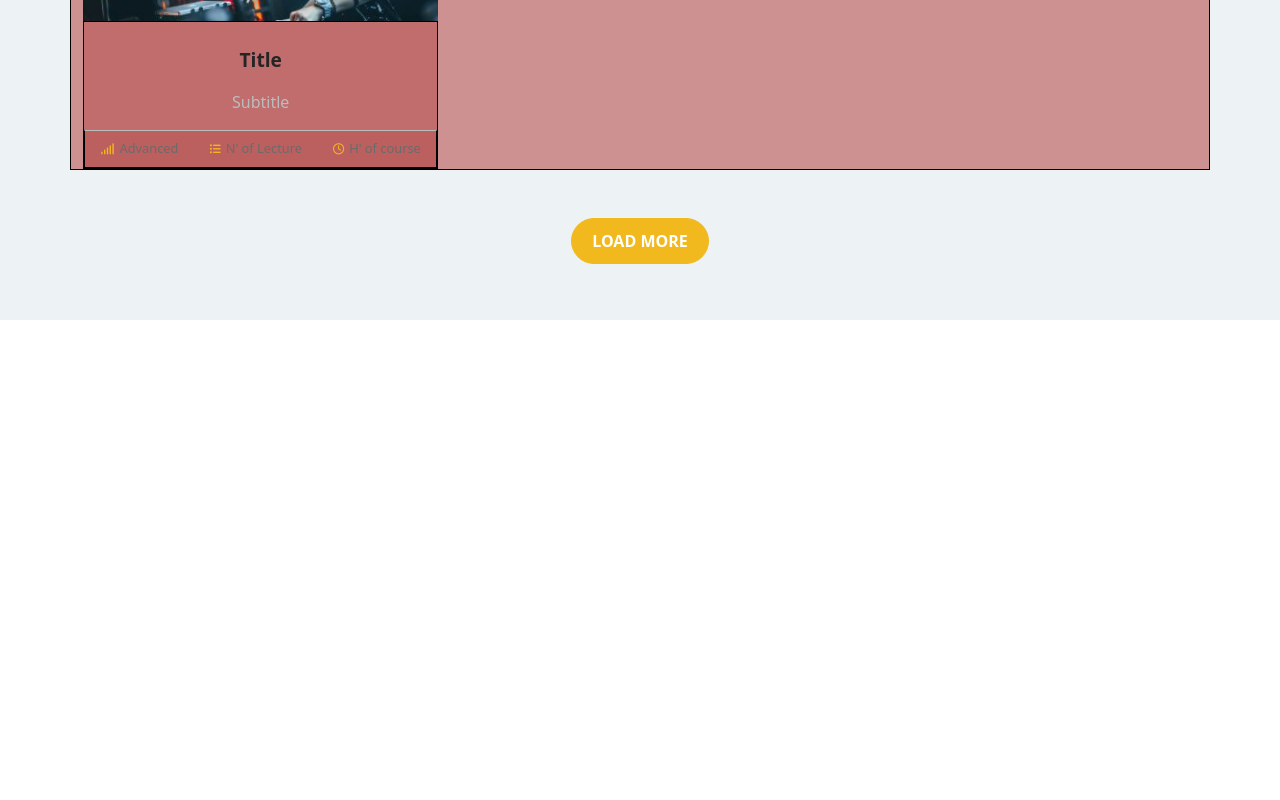
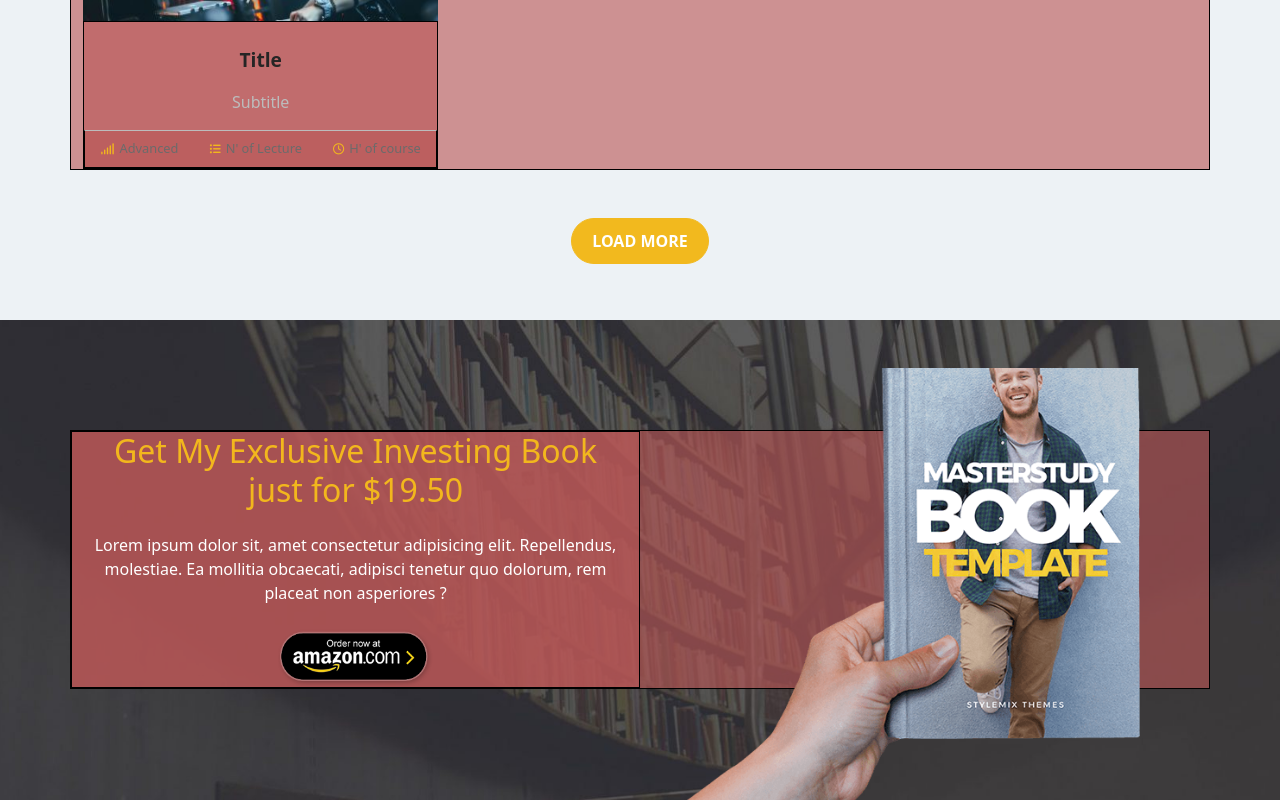
Before and after one commit to Silvia-Du/proj-html-vuejs, a Vue app: page / in a window 1280 px wide. Shown: the part 1653-2453 px from the top of the page. Before the commit the page ends 1973 px from the top, so only its background shows below. Built offline with nearby package versions, Linux system fonts and the light colour scheme.

Commit message:
Fine call to action provvisorio

```diff
--- /dev/null
+++ b/src/components/ContainerFullW.vue
@@ -0,0 +1,67 @@
+<template>
+  <div class="sd-row d-flex align-items-center">
+    <div class="container debug">
+      <div class="row">
+        <div class="col-12 col-md-6 debug d-flex flex-column align-items-center text-center">
+          <h2 class="mb-4">Get My Exclusive Investing Book just for $19.50</h2>
+          <p class="mb-4">Lorem ipsum dolor sit, amet consectetur adipisicing elit. Repellendus, molestiae. Ea mollitia obcaecati, adipisci tenetur quo dolorum, rem placeat non asperiores ?</p>
+          <img src="../assets/img/amazon.png" alt="amazon-logo">
+        </div>
+        <!-- <div class="col-6 d-none d-md-block debug">
+          </div> -->
+          <div class="img-hover">
+            <!-- <img class="img-hover debug" src="../assets/img/book.png" alt="book-img"> -->
+            </div>
+      </div>
+    </div>
+  </div>
+</template>
+
+<script>
+export default {
+  name: 'ContainerFullW'
+}
+</script>
+
+<style lang="scss" scoped>
+@import '../assets/style/vars.scss';
+
+  .sd-row{
+    height: 60vh;
+    background-image: url(../assets/img/slider_1-1917x607-1914x606.jpg);
+    background-position: center;
+    background-size: cover;
+    position: relative;
+
+    h2{
+      color: $mainYellow;
+    }
+    p{
+      color: white;
+    }
+
+    img{
+      max-width: 155px;
+    }
+
+    .img-hover{
+      object-fit: cover;
+      background-image: url(../assets/img/book.png);
+      background-size: cover;
+      background-position: center;
+      position: absolute;
+      height: 90%;
+      width: 500px;
+      bottom: 0;
+      left: 50%;
+    }
+
+  }
+
+  @media screen and (max-width: 768px ){
+    .img-hover{
+      display: none;
+    }
+  }
+
+</style>
--- a/src/components/mainComp.vue
+++ b/src/components/mainComp.vue
@@ -16,15 +16,17 @@
 
     <AboutComp />
     <CoursesComp />
+    <ContainerFullW />
   </div>
 </template>
 
 <script>
 import AboutComp from './AboutComp.vue';
 import CoursesComp from './CoursesComp.vue';
+import ContainerFullW from './ContainerFullW.vue';
 export default {
     name: "MainComp",
-    components: { AboutComp, CoursesComp }
+    components: { AboutComp, CoursesComp, ContainerFullW }
 }
 </script>
 
```
